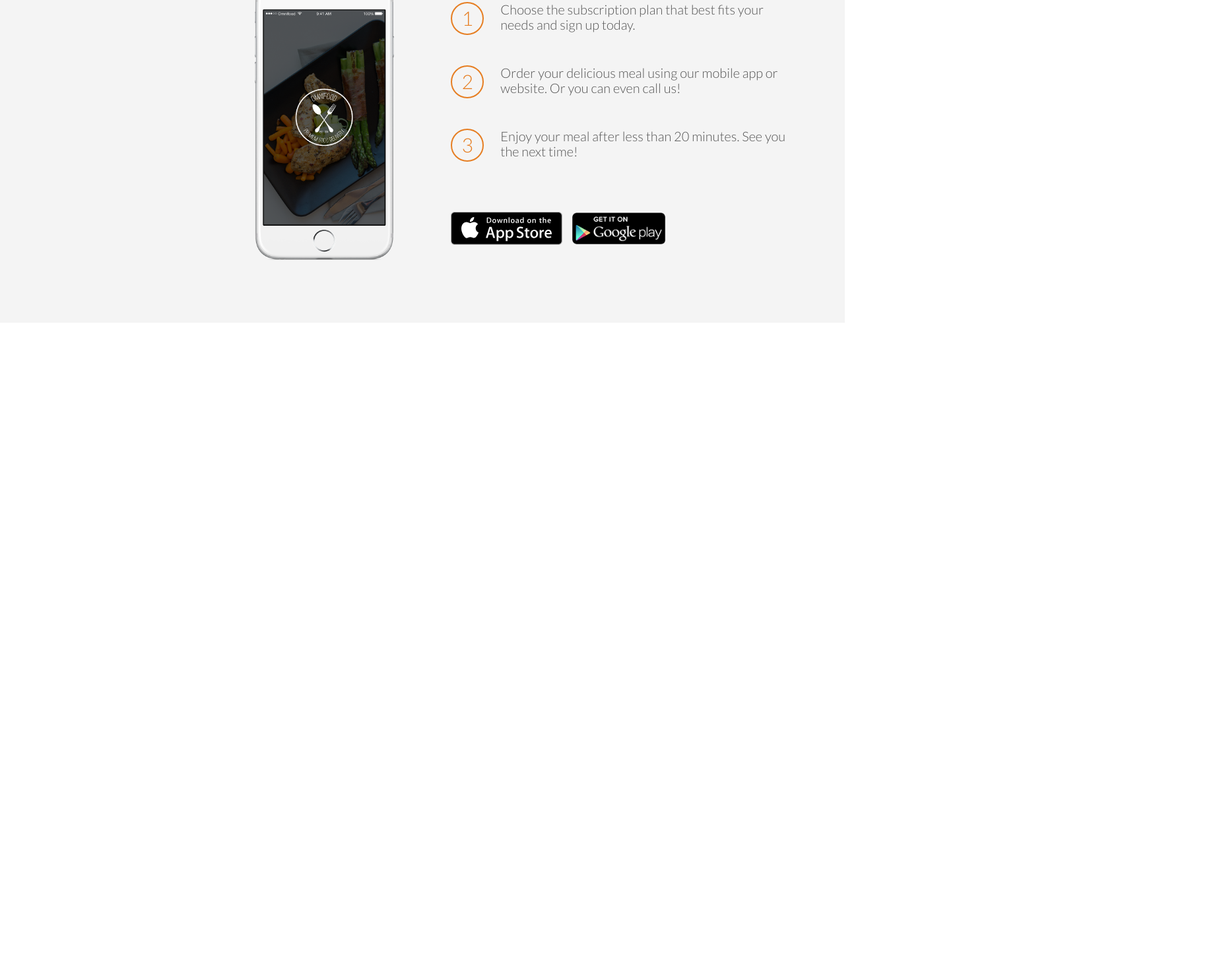
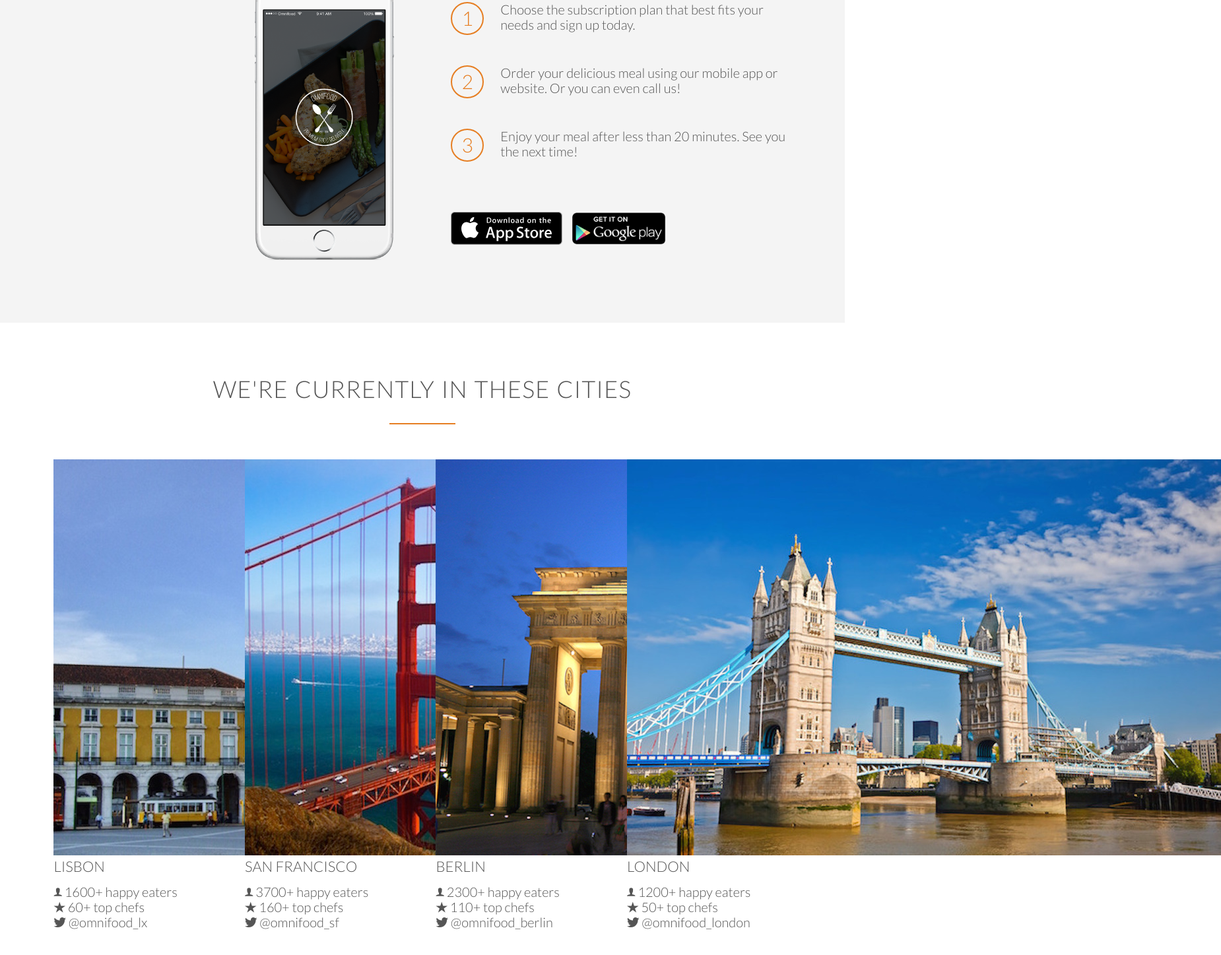
Before and after one commit to 561nano/Udemy_HTML5_CSS3, a plain HTML site: page Section 5/Omnifood/index.html in a window 1280 px wide. Shown: the part 2249-3696 px from the top of the page at 66% size, 1850 px wide, since content can reach past the window. Before the commit the page ends 2738 px from the top, so only its background shows below. Drawn offline with nearby package versions, Linux system fonts and the light colour scheme.

Commit message:
Added Cities section
Added: Before image for cities section
Added: Image, texts and 3 icons for cities section

```diff
--- a/Section 5/Omnifood/index.html
+++ b/Section 5/Omnifood/index.html
@@ -156,6 +156,149 @@
             </div>
         </section>
 
+        <section class="section-cities">
+            <div class="row">
+                <h2>We're currently in these cities</h2>
+            </div>
+            <div class="row">
+                <div class="col span-1-of-4 feature-box">
+                    <img src="resources/img/lisbon-3.jpg" alt="Lisbon">
+                    <h3>Lisbon</h3>
+                    <div class="city-future">
+                        <i class="ion-ios-person"></i>
+                        1600+ happy eaters
+                    </div>
+                    <div class="city-future">
+                        <i class="ion-ios-star"></i>
+                        60+ top chefs
+                    </div>
+                    <div class="city-future">
+                        <i class="ion-social-twitter"></i>
+                        @omnifood_lx
+                    </div>
+                </div>
+                <div class="col span-1-of-4 feature-box">
+                    <img src="resources/img/san-francisco.jpg" alt="San Francisco">
+                    <h3>San Francisco</h3>
+                    <div class="city-future">
+                        <i class="ion-ios-person"></i>
+                        3700+ happy eaters
+                    </div>
+                    <div class="city-future">
+                        <i class="ion-ios-star"></i>
+                        160+ top chefs
+                    </div>
+                    <div class="city-future">
+                        <i class="ion-social-twitter"></i>
+                        @omnifood_sf
+                    </div>
+                </div>
+                <div class="col span-1-of-4 feature-box">
+                    <img src="resources/img/berlin.jpg" alt="Berlin">
+                    <h3>Berlin</h3>
+                    <div class="city-future">
+                        <i class="ion-ios-person"></i>
+                        2300+ happy eaters
+                    </div>
+                    <div class="city-future">
+                        <i class="ion-ios-star"></i>
+                        110+ top chefs
+                    </div>
+                    <div class="city-future">
+                        <i class="ion-social-twitter"></i>
+                        @omnifood_berlin
+                    </div>
+                </div>
+                <div class="col span-1-of-4 feature-box">
+                    <img src="resources/img/london.jpg" alt="London">
+                    <h3>London</h3>
+                    <div class="city-future">
+                        <i class="ion-ios-person"></i>
+                        1200+ happy eaters
+                    </div>
+                    <div class="city-future">
+                        <i class="ion-ios-star"></i>
+                        50+ top chefs
+                    </div>
+                    <div class="city-future">
+                        <i class="ion-social-twitter"></i>
+                        @omnifood_london
+                    </div>
+                </div>
+            </div>
+
+        </section>
 
     </body>
 </html>
+
+<!--
+
+
+
+
+
+
+Section 5: Customer testimonials
+Title: Our customers can't live without us
+
+Omnifood is just awesome! I just launched a startup which leaves me with no time for cooking, so Omnifood is a life-saver. Now that I got used to it, I couldn't live without my daily meals!
+(Alberto Duncan)
+
+Inexpensive, healthy and great-tasting meals, delivered right to my home. We have lots of food delivery here in Lisbon, but no one comes even close to Omnifood. Me and my family are so in love!
+(Joana Silva)
+
+I was looking for a quick and easy food delivery service in San Francisco. I tried a lot of them and ended up with Omnifood. Best food delivery service in the Bay Area. Keep up the great work!
+(Milton Chapman)
+
+
+Section 6: Sign up and pricing plans
+Title: Start eating healthy today
+
+Plan 1: Premium
+399$ per month
+That’s only 13.30$ per meal
+1 meal every day
+Order 24/7
+Access to newest creations
+Free delivery
+
+
+Plan 2: Pro
+149$ per month
+That’s only 14.90$ per meal
+1 meal 10 days/month
+Order 24/7
+Access to newest creations
+Free delivery
+
+
+Plan 3: Starter
+19$ per meal
+1 meal
+Order from 8 am to 12 pm
+Free delivery
+
+Section 7: Contact form
+Title: We're happy to hear from you
+
+Fields to include:
+Name
+Email
+How did you find us?
+Newsletter
+Drop us a line
+
+Section 8: Footer
+Title: None
+
+Navigation:
+1. About us
+2. Blog
+3. Press
+4. iOS App
+5. Android App
+
+Also include links to facebook, twitter, google+ and Instagram accounts.
+
+-->
```
Also changed, not shown: Section 5/Before and after/4-How it works (Part 1).png (renamed from Section 5/Before and after/4-How it works (Part 2).png), 1 other file.
